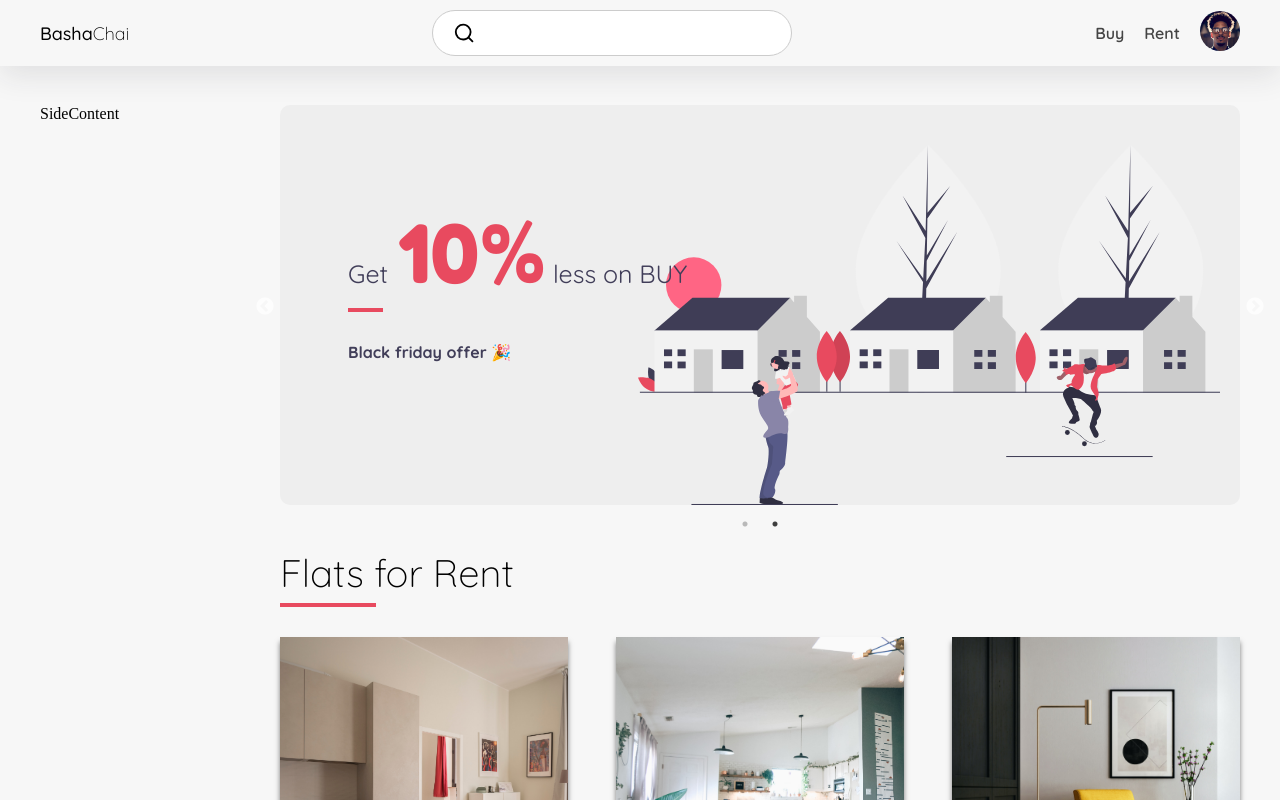
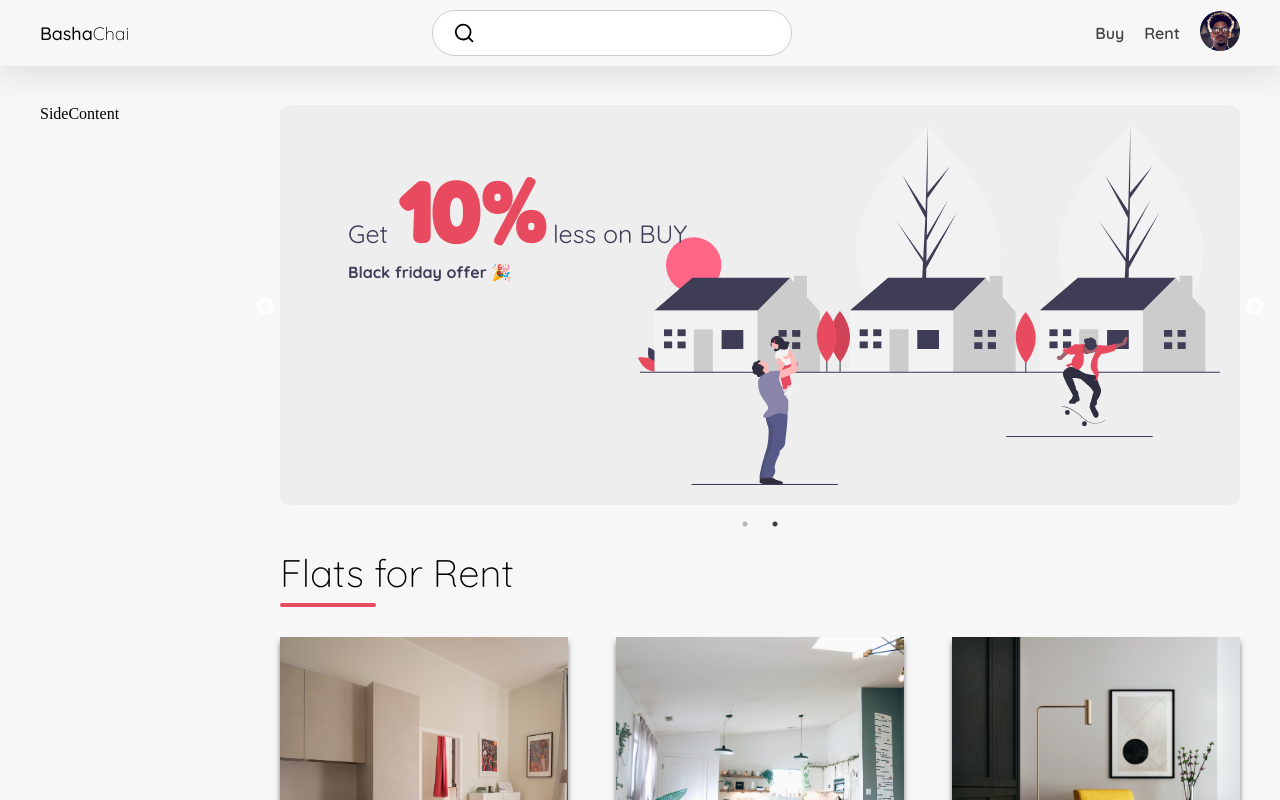
Before and after one commit to MizanurRahmann/Basha-Chai, a React (Create React App) app: page / in a window 1280 px wide. Shown: the top 800 px of the page. Built offline with nearby package versions, Linux system fonts and the light colour scheme.

Commit message:
fix: navbar z-index and flatList heading underline issue.

```diff
--- a/src/Styles/FlatList.css
+++ b/src/Styles/FlatList.css
@@ -12,15 +12,15 @@
     background: #eee; border-radius: 10px;
     position: relative;
 }
-.banner img{ height: 45vh; position: absolute; right: 20px; bottom: 0;}
+.banner img{ height: 45vh; position: absolute; right: 20px; bottom: 20px;}
 .banner .text{ position: absolute; top: 10%; left: 5%; padding: 20px;}
 .banner .text h1{ font-size: 10vh; font-family: var(--primary-font-bold); color: var(--primary-color-dark);}
 .banner .text h1 span{ margin-right: 10px; font-size: 25px; font-weight: 400; font-family: var(--primary-font); color: #413E59;}
 .banner .text h3{ font-size: 16px; font-family: var(--primary-font); color: #413E59;}
 
 /*  ===== FLAT LIST ===== */
-.mainContent h1{ font-family: var(--primary-font); font-weight: 300; margin: 40px 0 40px 0; font-size: 3vw; position: relative;}
-.mainContent h1::after{ content: ''; position: absolute; bottom: -10px; left: 0; width: 10%; height: 4px; background: var(--primary-color-dark); }
+.mainContent .heading{ font-family: var(--primary-font); font-weight: 300; margin: 40px 0 40px 0; font-size: 3vw; position: relative;}
+.mainContent .heading::after{ content: ''; position: absolute; bottom: -10px; left: 0; width: 10%; height: 4px; background: var(--primary-color-dark); border-radius: 10px;}
 .flatList .mainContent .flats{ margin-top: 0; }
 .flatList .mainContent .flats .flat{
     width: 30%; height: 65vh; background: #fff;
--- a/src/Styles/Navbar.css
+++ b/src/Styles/Navbar.css
@@ -4,6 +4,7 @@
     display: flex; align-items: center; justify-content: space-between;
     box-shadow: 0px 10px 30px rgba(40, 39, 45, 0.105);
     background: #f7f7f7; width: 100%; position: fixed; top: 0; left: 0;
+    z-index: 1000;
 }
 .navbar .brand a{ font-size: 18px; font-weight: 300; text-decoration: none; color: #000; }
 .navbar .brand a span{ font-weight: 500; }
--- a/src/components/FlatList/FlatList.js
+++ b/src/components/FlatList/FlatList.js
@@ -22,7 +22,7 @@ function FlatList() {
                 <Banner />
 
                 {/* ====== FLATS FOR RENT ===== */}
-                <h1>Flats for Rent</h1>
+                <h1 className="heading">Flats for Rent</h1>
                 <div className="flats">
                     {/* --- single flat --- */}
                     <div class="flat">
```
